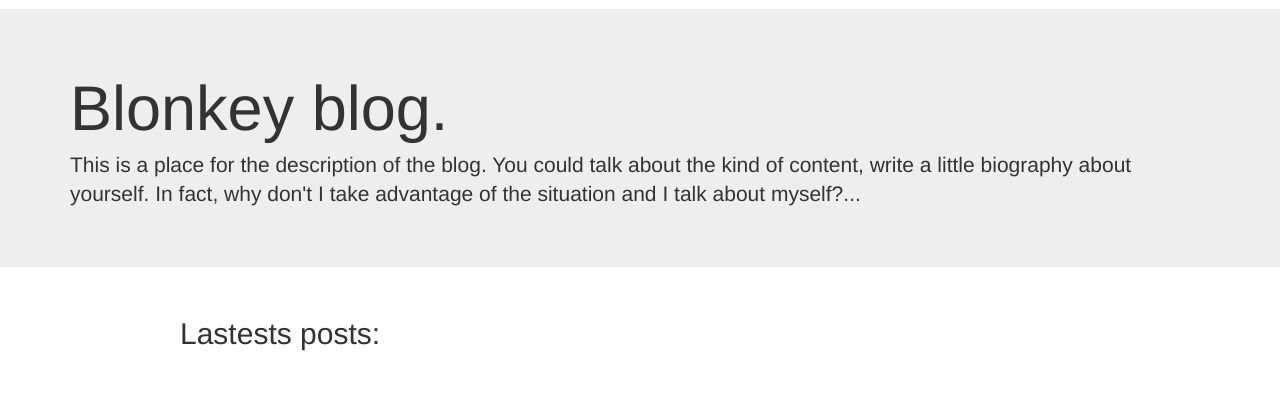
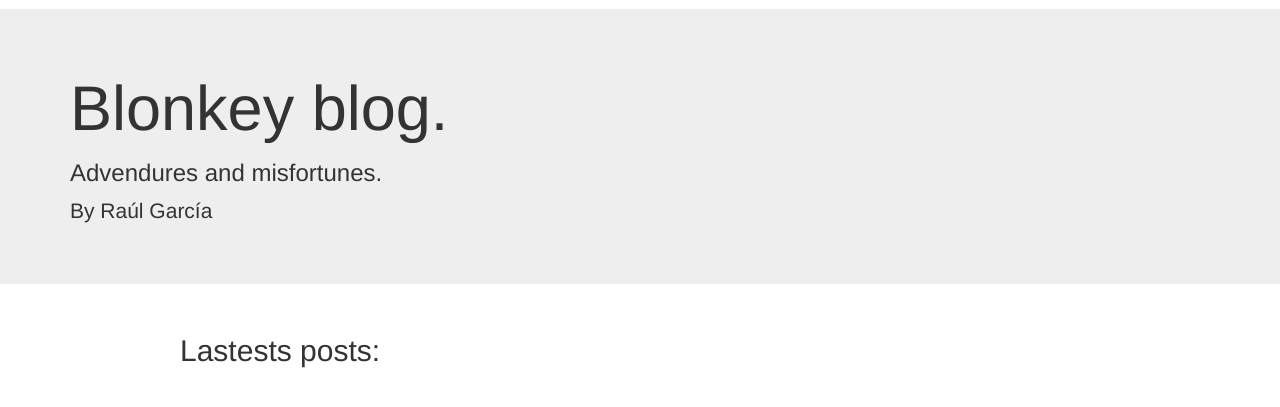
Before and after one commit to YoYuUm/Blonkey, a Flask app: page / in a window 1280 px wide. Shown: the part 51-458 px from the top of the page. Run offline with Flask 2, Linux system fonts and the light colour scheme; data that the repository does not hold is empty; some libraries are stand-ins or nearby versions.

Commit message:
little changes

```diff
--- a/app/templates/content_add_post.html
+++ b/app/templates/content_add_post.html
@@ -7,7 +7,7 @@
     {% else %}
     <h1>Add post</h1>
     {% endif %}
-<div>
+<div class="col-md-12">
     <form action="" method="post" name="send post">
 
         <p>
@@ -24,6 +24,6 @@
     </form>
 </div>
 {% if edit %}
-    <p><a href="{{url_for('delete_post',post_id=edit)}}" class="btn btn-danger"> Delete post </a></p>
+    <div class="text-right"><a href="{{url_for('delete_post',post_id=edit)}}" class="btn btn-danger"> Delete post </a></div>
 {% endif %}
 {% endblock %}
--- a/app/templates/content_index.html
+++ b/app/templates/content_index.html
@@ -3,8 +3,8 @@
  <div class="jumbotron">
               <div class="container">
                 <h1>Blonkey blog.</h1>
-                <p>This is a place for the description of the blog. You could talk about the kind of content, write a little biography about yourself. In fact, why don't I take advantage
-                  of the situation and I talk about myself?...</p>
+                <h3>Advendures and misfortunes.</h3>
+                <p>By Raúl García</p>
               </div>
             </div>
 {% endblock%}
--- a/app/views.py
+++ b/app/views.py
@@ -180,7 +180,6 @@ def add_post():
 @app.route('/post/<int:post_id>')
 def show_post(post_id):
     post = Post.query.filter_by(id=post_id).first()
-    print post.text
     if post:
         return render_template('content_show_post.html',
                                title=post.title,
```
Also changed, not shown: 1 other file.
